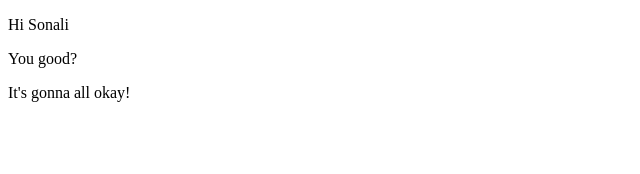
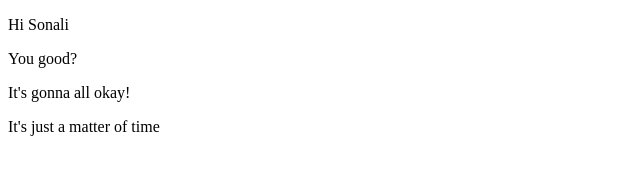
Before and after one commit to sonali54/sonali_git_practice, a plain HTML site: page index.html in a window 1280 px wide. Shown: the whole page, without its empty margins (0-640 px from the left). Drawn offline with Linux system fonts and the light colour scheme.

Commit message:
Another line added

```diff
--- a/index.html
+++ b/index.html
@@ -5,5 +5,6 @@
         <p>Hi Sonali</p>
         <p>You good?</p>
 	<p>It's gonna all okay!</p>
+	<p>It's just a matter of time</p>
     </body>
 </html>
```
